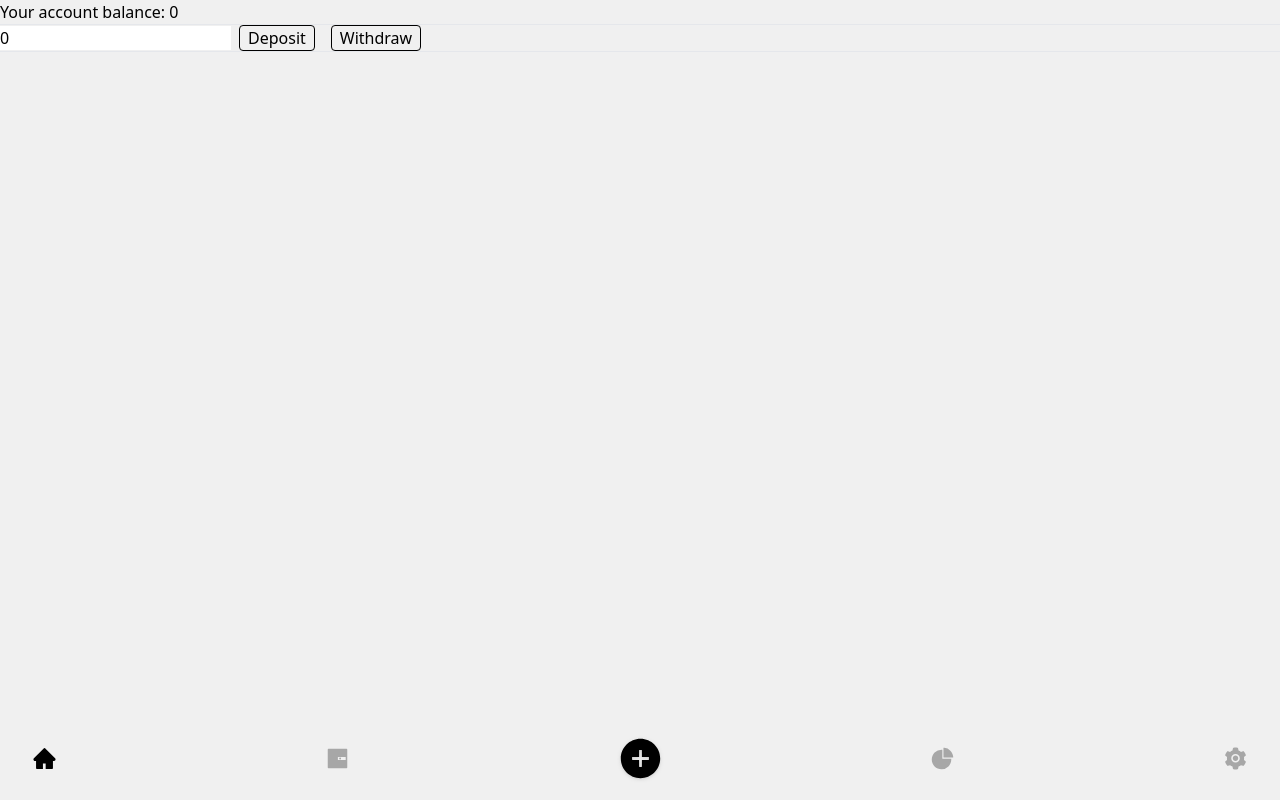
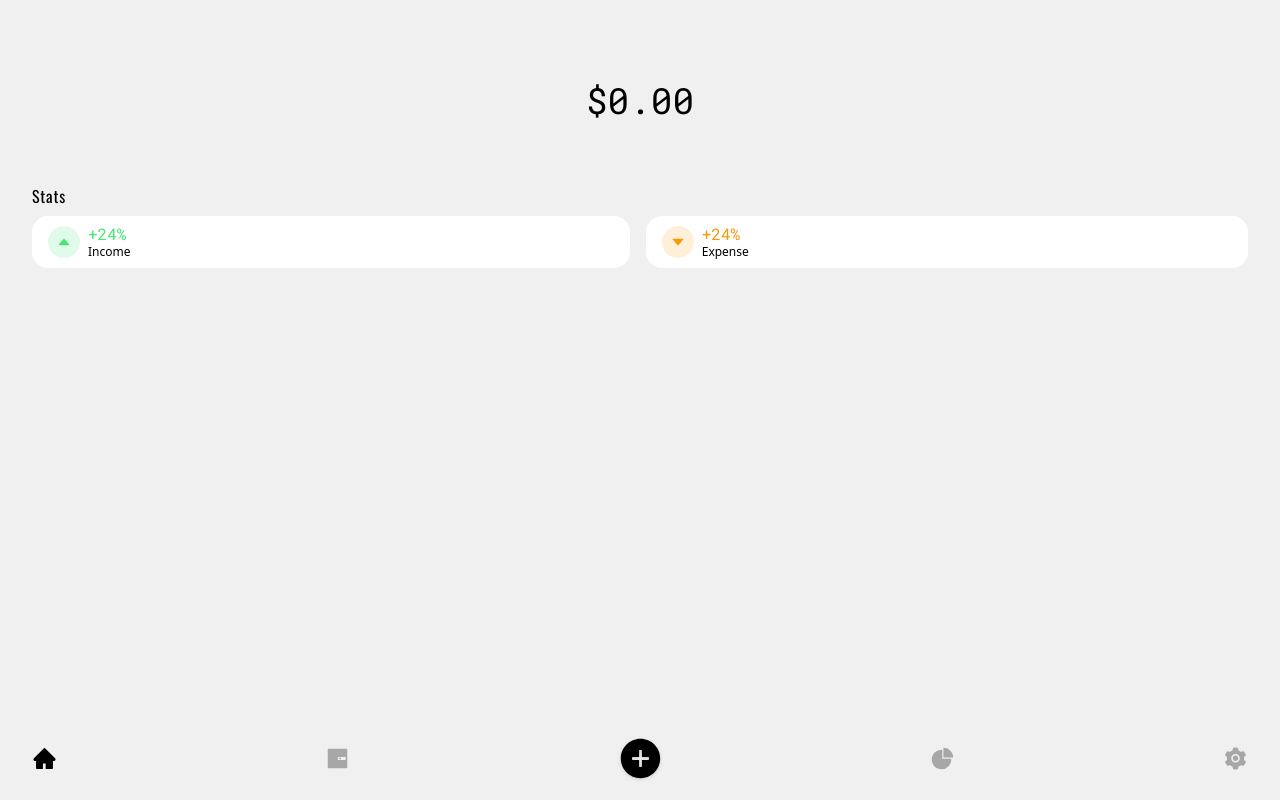
Before and after one commit to DreamWorld420/reactjs-expense-tracker, a React (Vite) app: page / in a window 1280 px wide. Built offline with nearby package versions, Linux system fonts and the light colour scheme.

Commit message:
feat: homepage

```diff
--- a/src/components/navigation/Navigation.tsx
+++ b/src/components/navigation/Navigation.tsx
@@ -22,8 +22,8 @@ const Navigation: React.FC = () => {
 
 				{/* Add Button */}
 				<li className="flex flex-col justify-center">
-					<button className="flex flex-col justify-center drop-shadow">
-						<AiFillPlusCircle size={45} />
+					<button className="flex flex-col justify-center">
+						<AiFillPlusCircle size={45} className="drop-shadow" />
 					</button>
 				</li>
 
--- a/src/index.css
+++ b/src/index.css
@@ -1,3 +1,6 @@
+@import url("https://fonts.googleapis.com/css2?family=Roboto+Mono:wght@100;300;400;600;700&display=swap");
+@import url("https://fonts.googleapis.com/css2?family=Oswald:wght@300;400;500;600;700&display=swap");
+
 @tailwind base;
 @tailwind components;
 @tailwind utilities;
--- a/src/router/index.tsx
+++ b/src/router/index.tsx
@@ -1,5 +1,6 @@
 import { createBrowserRouter } from "react-router-dom";
 import Chart from "./pages/Chart";
+import Home from "./pages/Home";
 import Root from "./pages/Root";
 import Settings from "./pages/Settings";
 import Wallet from "./pages/Wallet";
@@ -9,6 +10,10 @@ const router = createBrowserRouter([
 		path: "/",
 		element: <Root />,
 		children: [
+			{
+				path: "/",
+				element: <Home />,
+			},
 			{
 				path: "wallet",
 				element: <Wallet />,
--- /dev/null
+++ b/src/router/pages/Home.tsx
@@ -0,0 +1,46 @@
+import { RootState } from "app/store";
+import React from "react";
+import { useSelector } from "react-redux";
+import { AiFillCaretUp, AiFillCaretDown } from "react-icons/ai";
+
+const Home: React.FC = () => {
+	const balance = useSelector((state: RootState) => state.balance.value);
+
+	return (
+		<div>
+			<h1 className="mt-16 w-full text-center font-robotoMono text-4xl">
+				${balance.toPrecision(3).toString()}
+			</h1>
+			<section className="mt-16 px-8">
+				<h2 className="font-oswald tracking-wider">Stats</h2>
+				<section className="mt-2 flex gap-x-4">
+					<div className="flex grow items-center gap-x-2 rounded-2xl bg-white py-2 px-4">
+						<div className="flex h-fit flex-col justify-center rounded-full bg-[#e1fbea] p-2">
+							<AiFillCaretUp color="#43e774" />
+						</div>
+
+						<section className="leading-tight">
+							<p className="font-robotoMono text-[#43e774]">
+								+24%
+							</p>
+							<p className="text-xs">Income</p>
+						</section>
+					</div>
+					<div className="flex grow items-center gap-x-2 rounded-2xl bg-white py-2 px-4">
+						<div className="flex h-fit flex-col justify-center rounded-full bg-[#feefd9] p-2">
+							<AiFillCaretDown color="#f89708" />
+						</div>
+						<section className="leading-tight">
+							<p className="font-robotoMono text-[#f89708]">
+								+24%
+							</p>
+							<p className="text-xs">Expense</p>
+						</section>
+					</div>
+				</section>
+			</section>
+		</div>
+	);
+};
+
+export default Home;
--- a/src/router/pages/Root.tsx
+++ b/src/router/pages/Root.tsx
@@ -1,51 +1,12 @@
-import React, { useState } from "react";
+import React from "react";
 import Navigation from "components/navigation/Navigation";
-import { useSelector, useDispatch } from "react-redux";
-import { RootState } from "app/store";
-import { deposit, withdraw } from "features/balance/balanceSlice";
+import { Outlet } from "react-router-dom";
 
 const Root: React.FC = () => {
-	const balance = useSelector((state: RootState) => state.balance.value);
-	const dispatch = useDispatch();
-	const [balanceAmountInput, setBalanceAmountInput] = useState<number>(0);
-
-	const handleBalanceInputChange = (
-		e: React.ChangeEvent<HTMLInputElement>
-	) => {
-		setBalanceAmountInput(Number(e.target.value));
-	};
-
-	const handleDepositBalance = () => {
-		dispatch(deposit(balanceAmountInput));
-	};
-
-	const handleWithdrawBalance = () => {
-		dispatch(withdraw(balanceAmountInput));
-	};
-
 	return (
-		<div>
+		<div className="pt-4">
+			<Outlet />
 			<Navigation />
-			<h1>Your account balance: {balance}</h1>
-			<hr />
-			<input
-				type="number"
-				value={balanceAmountInput}
-				onChange={handleBalanceInputChange}
-			></input>
-			<button
-				onClick={handleDepositBalance}
-				className="mx-2 rounded border border-black px-2"
-			>
-				Deposit
-			</button>
-			<button
-				onClick={handleWithdrawBalance}
-				className="mx-2 rounded border border-black px-2"
-			>
-				Withdraw
-			</button>
-			<hr />
 		</div>
 	);
 };
--- a/tailwind.config.cjs
+++ b/tailwind.config.cjs
@@ -2,7 +2,12 @@
 module.exports = {
 	content: ["./index.html", "./src/**/*.{js,ts,jsx,tsx}"],
 	theme: {
-		extend: {},
+		extend: {
+			fontFamily: {
+				robotoMono: "'Roboto Mono', monospace",
+				oswald: "'Oswald', sans-serif",
+			},
+		},
 	},
 	plugins: [],
 };
```
